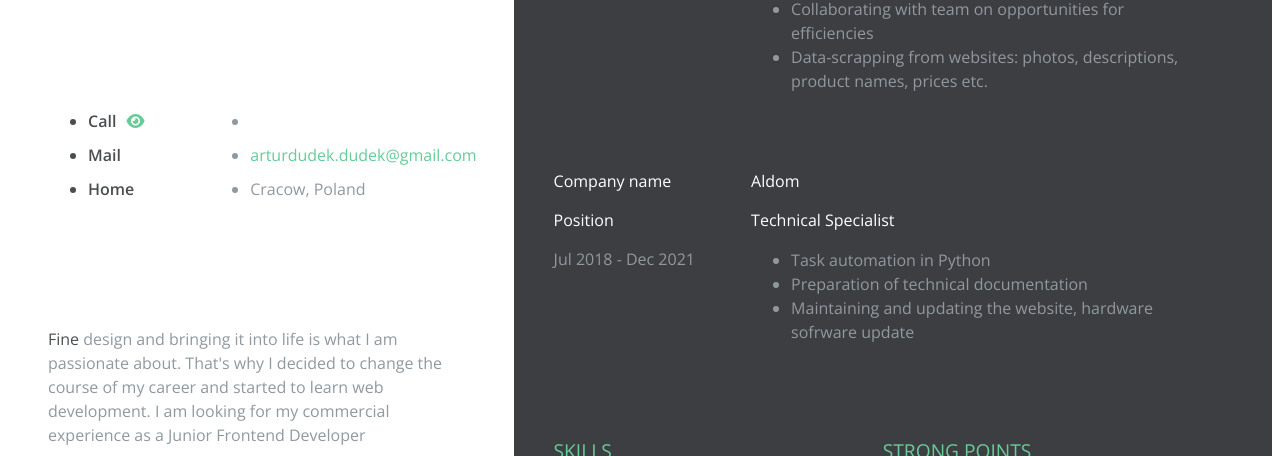
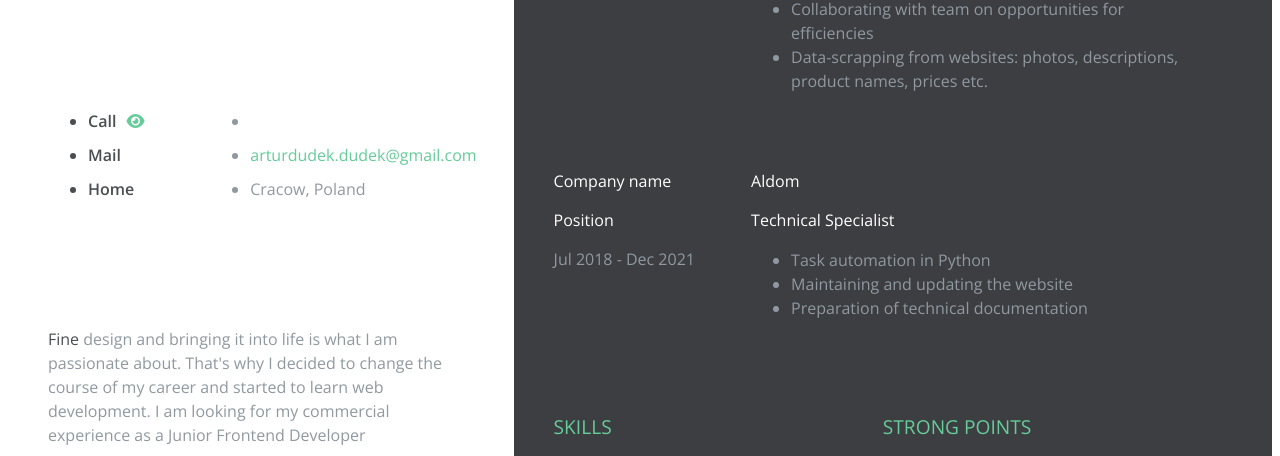
Before and after one commit to artix97/CV, a plain HTML site: page index.html in a window 1280 px wide. Shown: the part 285-741 px from the top of the page. Drawn offline with nearby package versions, Linux system fonts and the light colour scheme.

Commit message:
Update index.html

```diff
--- a/index.html
+++ b/index.html
@@ -120,8 +120,8 @@
             <div class="company-description">
                 <ul>
                     <li class="mb">Task automation in Python</li>
+                    <li class="mb">Maintaining and updating the website</li>
                     <li class="mb">Preparation of technical documentation</li>
-                    <li class="mb">Maintaining and updating the website, hardware sofrware update</li>
                 </ul>
               </div>
             </div>
```
